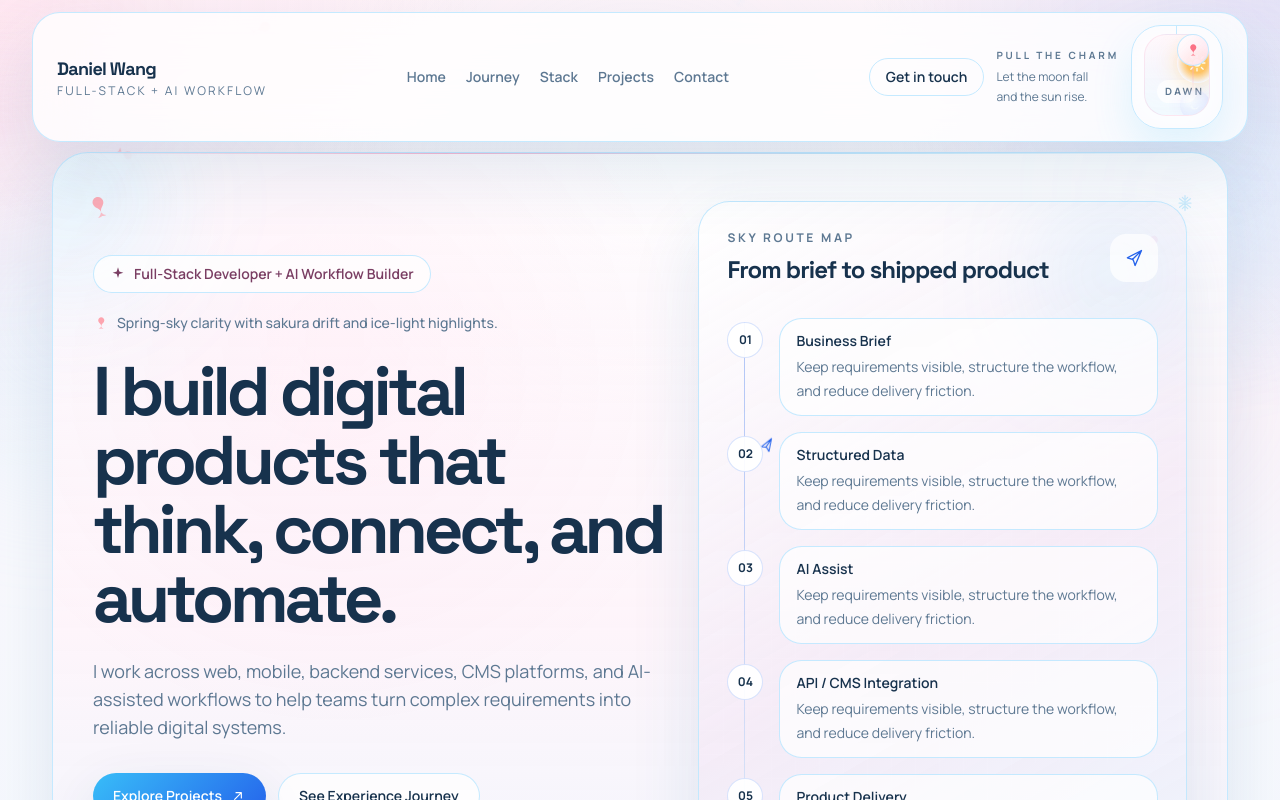
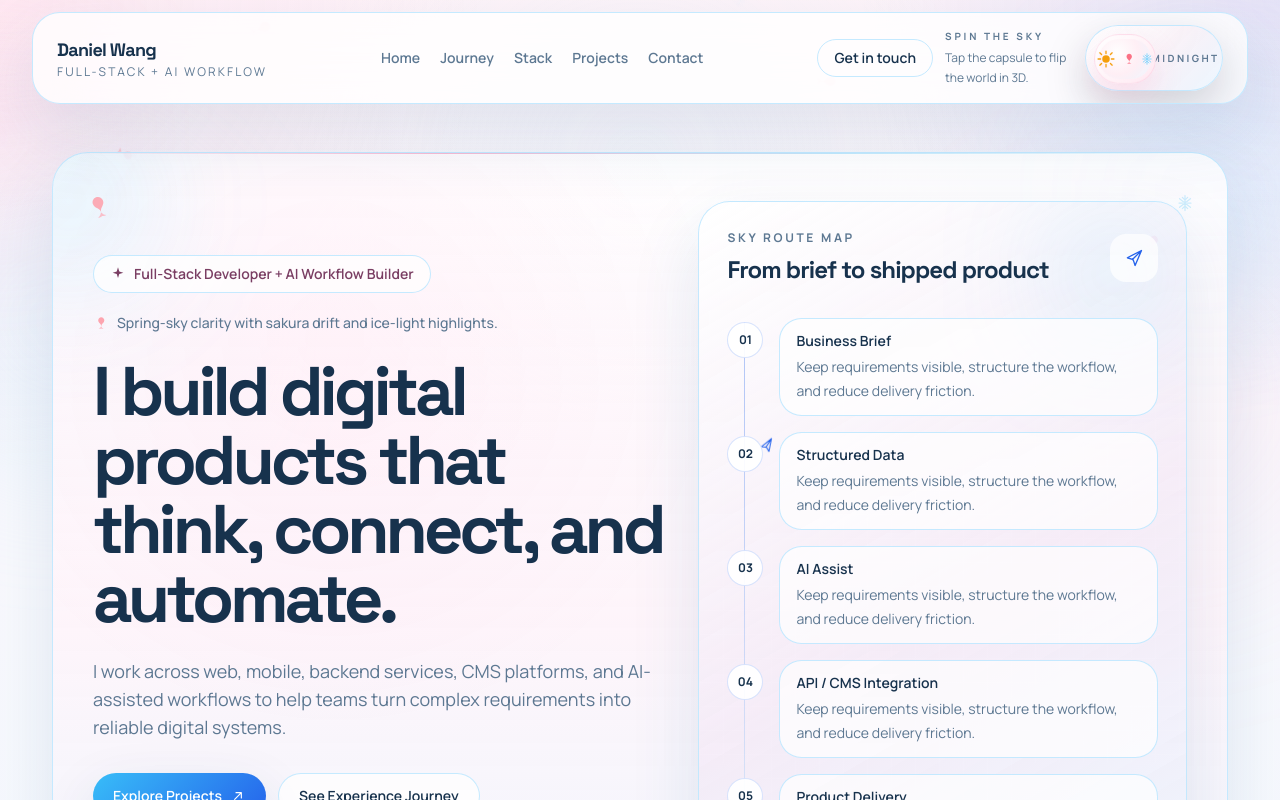
Before and after one commit to Daniel-Kai-WANG/Daniel-Wang-Latest-Portfolio, a React (Vite) app: page / in a window 1280 px wide. Shown: the top 800 px of the page. Built offline with nearby package versions, Linux system fonts and the light colour scheme.

Commit message:
feat: add 3d theme shift

```diff
--- /dev/null
+++ b/src/components/animation/ThemeShiftBackdrop.tsx
@@ -0,0 +1,134 @@
+import { motion, useReducedMotion } from 'framer-motion'
+import { useTheme } from '../../hooks/useTheme'
+import { MoonIcon, SunIcon } from '../common/Icons'
+
+type ThemeShiftBackdropProps = {
+  variant?: 'section' | 'card'
+}
+
+export function ThemeShiftBackdrop({ variant = 'section' }: ThemeShiftBackdropProps) {
+  const { isThemeShifting, themeShiftDirection, themeShiftKey } = useTheme()
+  const reduceMotion = useReducedMotion()
+
+  if (!isThemeShifting || !themeShiftDirection) {
+    return null
+  }
+
+  const lightToDark = themeShiftDirection === 'light-to-dark'
+  const isCard = variant === 'card'
+  const sunSize = isCard ? 72 : 118
+  const moonSize = isCard ? 62 : 102
+
+  if (reduceMotion) {
+    return (
+      <div
+        className="pointer-events-none absolute inset-0 z-[1]"
+        style={{
+          background: lightToDark
+            ? 'linear-gradient(180deg, rgba(255,191,102,0.12), rgba(34,211,238,0.12))'
+            : 'linear-gradient(180deg, rgba(148,163,184,0.1), rgba(255,214,235,0.16))',
+        }}
+      />
+    )
+  }
+
+  return (
+    <div key={themeShiftKey} className="pointer-events-none absolute inset-0 z-[1] overflow-hidden">
+      <motion.div
+        className="absolute inset-0"
+        initial={{ opacity: 0 }}
+        animate={{ opacity: [0, 0.5, 0] }}
+        transition={{ duration: 1.05, ease: 'easeInOut' }}
+        style={{
+          background: lightToDark
+            ? 'linear-gradient(180deg, rgba(255,214,148,0.18), rgba(123,92,255,0.12), rgba(34,211,238,0.12))'
+            : 'linear-gradient(180deg, rgba(122,92,255,0.12), rgba(255,228,239,0.18), rgba(196,232,255,0.16))',
+        }}
+      />
+
+      <motion.div
+        className="absolute rounded-full blur-2xl"
+        initial={{
+          left: lightToDark ? '-10%' : '64%',
+          top: lightToDark ? '68%' : '6%',
+          opacity: 0,
+          scale: 0.7,
+        }}
+        animate={{
+          left: lightToDark ? ['-10%', '18%', '42%'] : ['64%', '42%', '14%'],
+          top: lightToDark ? ['68%', '34%', '82%'] : ['6%', '30%', '74%'],
+          opacity: [0, 0.7, 0],
+          scale: [0.74, 1, 0.9],
+        }}
+        transition={{ duration: 1.1, ease: [0.22, 1, 0.36, 1] }}
+        style={{
+          width: `${sunSize}px`,
+          height: `${sunSize}px`,
+          background:
+            'radial-gradient(circle, rgba(255,214,120,0.88), rgba(255,166,66,0.55), transparent 72%)',
+        }}
+      />
+      <motion.div
+        className="absolute flex items-center justify-center rounded-full"
+        initial={{
+          left: lightToDark ? '-7%' : '68%',
+          top: lightToDark ? '69%' : '8%',
+          opacity: 0,
+          scale: 0.82,
+        }}
+        animate={{
+          left: lightToDark ? ['-7%', '20%', '44%'] : ['68%', '44%', '16%'],
+          top: lightToDark ? ['69%', '35%', '83%'] : ['8%', '31%', '75%'],
+          opacity: [0, 0.95, 0],
+          scale: [0.82, 1, 0.94],
+        }}
+        transition={{ duration: 1.1, ease: [0.22, 1, 0.36, 1] }}
+        style={{ width: `${sunSize}px`, height: `${sunSize}px` }}
+      >
+        <SunIcon className="size-7 text-amber-50" />
+      </motion.div>
+
+      <motion.div
+        className="absolute rounded-full blur-2xl"
+        initial={{
+          left: lightToDark ? '72%' : '-12%',
+          top: lightToDark ? '8%' : '76%',
+          opacity: 0,
+          scale: 0.72,
+        }}
+        animate={{
+          left: lightToDark ? ['72%', '48%', '20%'] : ['-12%', '18%', '46%'],
+          top: lightToDark ? ['8%', '30%', '76%'] : ['76%', '36%', '6%'],
+          opacity: [0, 0.7, 0],
+          scale: [0.72, 0.96, 0.88],
+        }}
+        transition={{ duration: 1.12, ease: [0.22, 1, 0.36, 1] }}
+        style={{
+          width: `${moonSize}px`,
+          height: `${moonSize}px`,
+          background:
+            'radial-gradient(circle at 35% 35%, rgba(255,255,255,0.82), rgba(197,203,255,0.48), transparent 74%)',
+        }}
+      />
+      <motion.div
+        className="absolute flex items-center justify-center rounded-full"
+        initial={{
+          left: lightToDark ? '74%' : '-9%',
+          top: lightToDark ? '10%' : '77%',
+          opacity: 0,
+          scale: 0.82,
+        }}
+        animate={{
+          left: lightToDark ? ['74%', '50%', '22%'] : ['-9%', '20%', '48%'],
+          top: lightToDark ? ['10%', '31%', '77%'] : ['77%', '37%', '8%'],
+          opacity: [0, 0.92, 0],
+          scale: [0.82, 1, 0.94],
+        }}
+        transition={{ duration: 1.12, ease: [0.22, 1, 0.36, 1] }}
+        style={{ width: `${moonSize}px`, height: `${moonSize}px` }}
+      >
+        <MoonIcon className="size-6 text-slate-50" />
+      </motion.div>
+    </div>
+  )
+}
--- a/src/components/common/SectionHeading.tsx
+++ b/src/components/common/SectionHeading.tsx
@@ -12,7 +12,7 @@ export function SectionHeading({
   className,
 }: SectionHeadingProps) {
   return (
-    <div className={cn('max-w-2xl', className)}>
+    <div className={cn('relative z-10 max-w-2xl', className)}>
       <h2 className="font-display text-3xl font-bold tracking-[-0.04em] text-[var(--color-text)] sm:text-4xl">
         {title}
       </h2>
--- a/src/components/sections/SignatureDivider.tsx
+++ b/src/components/sections/SignatureDivider.tsx
@@ -1,14 +1,16 @@
 import { motion } from 'framer-motion'
 import { useTheme } from '../../hooks/useTheme'
+import { ThemeShiftBackdrop } from '../animation/ThemeShiftBackdrop'
 import { JellyfishIcon, MusicNoteIcon, PetalIcon, SnowflakeIcon } from '../common/Icons'
 
 export function SignatureDivider() {
   const { theme } = useTheme()
 
   return (
-    <div className="overflow-hidden rounded-[1.8rem] border px-4 py-3 sm:px-5">
+    <div className="relative overflow-hidden rounded-[1.8rem] border px-4 py-3 sm:px-5">
+      <ThemeShiftBackdrop variant="card" />
       <motion.div
-        className="flex items-center gap-3 whitespace-nowrap"
+        className="relative z-10 flex items-center gap-3 whitespace-nowrap"
         animate={{ x: ['0%', '-8%', '0%'] }}
         transition={{ duration: 9, ease: 'easeInOut', repeat: Infinity }}
       >
--- a/src/components/theme/ThemeProvider.tsx
+++ b/src/components/theme/ThemeProvider.tsx
@@ -1,9 +1,11 @@
-import { startTransition, useEffect, useState } from 'react'
+import { startTransition, useEffect, useRef, useState } from 'react'
 import type { PropsWithChildren } from 'react'
 import type { ThemeMode } from '../../types/content'
 import { ThemeContext } from './theme-context'
+import type { ThemeShiftDirection } from './theme-context'
 
 const STORAGE_KEY = 'daniel-portfolio-theme'
+const SHIFT_DURATION_MS = 1180
 
 function readTheme(): ThemeMode {
   if (typeof window === 'undefined') {
@@ -16,16 +18,49 @@ function readTheme(): ThemeMode {
 
 export function ThemeProvider({ children }: PropsWithChildren) {
   const [theme, updateTheme] = useState<ThemeMode>(() => readTheme())
+  const [isThemeShifting, setIsThemeShifting] = useState(false)
+  const [themeShiftDirection, setThemeShiftDirection] = useState<ThemeShiftDirection>(null)
+  const [themeShiftKey, setThemeShiftKey] = useState(0)
+  const shiftTimerRef = useRef<number | null>(null)
 
   useEffect(() => {
     document.documentElement.dataset.theme = theme
     window.localStorage.setItem(STORAGE_KEY, theme)
   }, [theme])
 
+  useEffect(() => {
+    return () => {
+      if (shiftTimerRef.current !== null) {
+        window.clearTimeout(shiftTimerRef.current)
+      }
+    }
+  }, [])
+
   const setTheme = (nextTheme: ThemeMode) => {
+    if (nextTheme === theme) {
+      return
+    }
+
+    const nextDirection: ThemeShiftDirection =
+      theme === 'light' ? 'light-to-dark' : 'dark-to-light'
+
+    if (shiftTimerRef.current !== null) {
+      window.clearTimeout(shiftTimerRef.current)
+    }
+
+    setThemeShiftDirection(nextDirection)
+    setThemeShiftKey((value) => value + 1)
+    setIsThemeShifting(true)
+
     startTransition(() => {
       updateTheme(nextTheme)
     })
+
+    shiftTimerRef.current = window.setTimeout(() => {
+      setIsThemeShifting(false)
+      setThemeShiftDirection(null)
+      shiftTimerRef.current = null
+    }, SHIFT_DURATION_MS)
   }
 
   const toggleTheme = () => {
@@ -33,7 +68,16 @@ export function ThemeProvider({ children }: PropsWithChildren) {
   }
 
   return (
-    <ThemeContext.Provider value={{ theme, setTheme, toggleTheme }}>
+    <ThemeContext.Provider
+      value={{
+        theme,
+        setTheme,
+        toggleTheme,
+        isThemeShifting,
+        themeShiftDirection,
+        themeShiftKey,
+      }}
+    >
       {children}
     </ThemeContext.Provider>
   )
--- a/src/components/theme/ThemeToggle.tsx
+++ b/src/components/theme/ThemeToggle.tsx
@@ -1,52 +1,27 @@
 import { motion, useReducedMotion } from 'framer-motion'
-import { useState } from 'react'
-import type { PanInfo } from 'framer-motion'
-import { MoonIcon, PetalIcon, SnowflakeIcon, SunIcon } from '../common/Icons'
-import { cn } from '../../lib/cn'
+import {
+  JellyfishIcon,
+  MoonIcon,
+  MusicNoteIcon,
+  PetalIcon,
+  SnowflakeIcon,
+  SunIcon,
+} from '../common/Icons'
 import { useTheme } from '../../hooks/useTheme'
-
-const PULL_THRESHOLD = 34
-const MAX_PULL = 58
 
 export function ThemeToggle() {
   const { theme, toggleTheme } = useTheme()
   const reduceMotion = useReducedMotion()
-  const [dragDistance, setDragDistance] = useState(0)
-  const [isDragging, setIsDragging] = useState(false)
-
-  const baseProgress = theme === 'light' ? 1 : 0
-  const previewProgress = isDragging
-    ? Math.min(
-        1,
-        Math.max(0, theme === 'light' ? 1 - dragDistance / MAX_PULL : dragDistance / MAX_PULL),
-      )
-    : baseProgress
-
-  const handleDrag = (_event: MouseEvent | TouchEvent | PointerEvent, info: PanInfo) => {
-    setDragDistance(Math.max(0, Math.min(MAX_PULL, info.offset.y)))
-  }
-
-  const handleDragEnd = (
-    _event: MouseEvent | TouchEvent | PointerEvent,
-    info: PanInfo,
-  ) => {
-    const shouldToggle = info.offset.y > PULL_THRESHOLD || info.velocity.y > 260
-    setIsDragging(false)
-    setDragDistance(0)
-
-    if (shouldToggle) {
-      toggleTheme()
-    }
-  }
+  const isLight = theme === 'light'
 
   return (
     <div className="flex items-center gap-3">
       <div className="hidden xl:block">
         <p className="text-[10px] font-bold uppercase tracking-[0.28em] text-[var(--color-muted)]">
-          Pull the charm
+          Spin the sky
         </p>
-        <p className="mt-1 max-w-[7rem] text-xs leading-5 text-[var(--color-muted)]">
-          Let the moon fall and the sun rise.
+        <p className="mt-1 max-w-[8rem] text-xs leading-5 text-[var(--color-muted)]">
+          Tap the capsule to flip the world in 3D.
         </p>
       </div>
 
@@ -54,131 +29,92 @@ export function ThemeToggle() {
         type="button"
         aria-label="Toggle portfolio theme"
         aria-pressed={theme === 'dark'}
-        onClick={() => {
-          if (!isDragging) {
-            toggleTheme()
-          }
-        }}
-        className={cn(
-          'relative inline-flex h-[104px] w-[92px] items-end justify-center overflow-hidden rounded-[30px] border px-3 pb-3 pt-2 text-left backdrop-blur-xl',
-          theme === 'light'
-            ? 'bg-white/82 text-sky-700 shadow-[0_18px_40px_rgba(56,189,248,0.14)]'
-            : 'bg-black/28 text-fuchsia-200 shadow-[0_18px_46px_rgba(124,92,255,0.22)]',
-        )}
+        onClick={toggleTheme}
+        className="group relative inline-flex h-[66px] w-[138px] items-center rounded-full border px-2 shadow-[0_18px_44px_rgba(15,23,42,0.18)] backdrop-blur-xl"
         style={{
           borderColor: 'var(--color-border)',
+          background: isLight
+            ? 'linear-gradient(135deg, rgba(255,255,255,0.88), rgba(248,239,246,0.94), rgba(235,246,255,0.92))'
+            : 'linear-gradient(135deg, rgba(17,18,29,0.94), rgba(24,17,37,0.96), rgba(12,23,42,0.9))',
+          transformStyle: 'preserve-3d',
+          perspective: '1000px',
         }}
       >
-        <div className="pointer-events-none absolute inset-x-0 top-0 flex justify-center">
-          <div className="h-4 w-px bg-[var(--color-border)]" />
+        <div className="absolute inset-0 rounded-full bg-[radial-gradient(circle_at_top,rgba(255,255,255,0.24),transparent_55%)]" />
+
+        <div className="relative flex w-full items-center justify-between px-3 text-[10px] font-bold uppercase tracking-[0.24em] text-[var(--color-muted)]">
+          <span className="inline-flex items-center gap-1.5">
+            <PetalIcon className="size-3.5 text-rose-300" />
+            Dawn
+          </span>
+          <span className="inline-flex items-center gap-1.5">
+            Midnight
+            <MusicNoteIcon className="size-3.5 text-fuchsia-200" />
+          </span>
         </div>
 
         <motion.div
-          drag={reduceMotion ? false : 'y'}
-          dragConstraints={{ top: 0, bottom: MAX_PULL }}
-          dragElastic={0.06}
-          onDragStart={() => setIsDragging(true)}
-          onDrag={handleDrag}
-          onDragEnd={handleDragEnd}
-          animate={{ y: isDragging ? dragDistance : 0 }}
-          transition={{ duration: 0.14, ease: 'easeOut' }}
-          className="absolute left-1/2 top-2 z-20 flex h-8 w-8 -translate-x-1/2 items-center justify-center rounded-full border"
+          className="absolute left-2 top-2 flex h-[50px] w-[62px] items-center justify-center rounded-full border"
+          animate={{
+            x: isLight ? 0 : 62,
+            rotateY: isLight ? 0 : 180,
+            rotateX: isLight ? -6 : 8,
+          }}
+          transition={
+            reduceMotion
+              ? { duration: 0 }
+              : { type: 'spring', stiffness: 260, damping: 20, mass: 0.8 }
+          }
           style={{
-            borderColor: 'var(--color-border)',
-            background:
-              theme === 'light'
-                ? 'linear-gradient(135deg, rgba(255,255,255,0.98), rgba(255,223,236,0.92))'
-                : 'linear-gradient(135deg, rgba(255,79,216,0.96), rgba(124,92,255,0.94))',
+            transformStyle: 'preserve-3d',
+            borderColor: isLight ? 'rgba(246,168,200,0.26)' : 'rgba(255,255,255,0.1)',
+            background: isLight
+              ? 'linear-gradient(135deg, rgba(255,255,255,0.98), rgba(255,232,241,0.96))'
+              : 'linear-gradient(135deg, rgba(255,89,219,0.94), rgba(124,92,255,0.96), rgba(34,211,238,0.86))',
+            boxShadow: isLight
+              ? '0 14px 28px rgba(246,168,200,0.24)'
+              : '0 16px 30px rgba(2,6,23,0.4)',
           }}
         >
-          <div
-            className="absolute left-1/2 top-full h-7 w-px -translate-x-1/2"
+          <motion.div
+            className="absolute inset-1 rounded-full"
+            animate={{
+              rotateY: isLight ? 0 : 180,
+            }}
+            transition={reduceMotion ? { duration: 0 } : { duration: 0.72, ease: [0.22, 1, 0.36, 1] }}
             style={{
-              background:
-                theme === 'light'
-                  ? 'linear-gradient(180deg, rgba(246,168,200,0.72), transparent)'
-                  : 'linear-gradient(180deg, rgba(255,255,255,0.34), transparent)',
-            }}
-          />
-          {theme === 'light' ? (
-            <PetalIcon className="size-4 text-rose-400" />
-          ) : (
-            <SnowflakeIcon className="size-4 text-white" />
-          )}
-        </motion.div>
-
-        <div
-          className="relative h-full w-full overflow-hidden rounded-[22px] border"
-          style={{
-            borderColor:
-              theme === 'light'
-                ? 'rgba(246,168,200,0.24)'
-                : 'rgba(255,255,255,0.12)',
-            background:
-              theme === 'light'
-                ? 'linear-gradient(180deg, rgba(255,249,252,0.98), rgba(236,248,255,0.95))'
-                : 'linear-gradient(180deg, rgba(16,16,24,0.98), rgba(23,16,38,0.94), rgba(12,21,39,0.92))',
-          }}
-        >
-          <div
-            className="absolute inset-x-2 top-2 h-8 rounded-full blur-xl"
-            style={{
-              opacity: theme === 'light' ? 0.35 : 0.4,
-              background:
-                theme === 'light'
-                  ? 'rgba(255,214,235,0.72)'
-                  : 'rgba(255,79,216,0.46)',
+              transformStyle: 'preserve-3d',
+              background: isLight
+                ? 'radial-gradient(circle at 35% 35%, rgba(255,255,255,0.96), rgba(255,239,245,0.96), rgba(235,246,255,0.92))'
+                : 'radial-gradient(circle at 35% 35%, rgba(255,255,255,0.16), rgba(255,79,216,0.46), rgba(34,211,238,0.22))',
             }}
           />
 
           <motion.div
-            className="absolute left-1/2 z-10 flex size-10 -translate-x-1/2 items-center justify-center rounded-full"
-            animate={{
-              y: 50 - previewProgress * 42,
-              opacity: 0.35 + previewProgress * 0.65,
-              scale: 0.82 + previewProgress * 0.18,
-            }}
-            transition={{ duration: reduceMotion ? 0 : 0.9, ease: [0.22, 1, 0.36, 1] }}
-            style={{
-              background:
-                'radial-gradient(circle, rgba(255,211,102,1), rgba(255,186,75,0.86), transparent 70%)',
-              boxShadow: '0 0 20px rgba(255,192,87,0.42)',
-            }}
+            className="relative z-10 flex items-center justify-center"
+            animate={{ rotateY: isLight ? 0 : 180 }}
+            transition={reduceMotion ? { duration: 0 } : { duration: 0.72, ease: [0.22, 1, 0.36, 1] }}
+            style={{ transformStyle: 'preserve-3d' }}
           >
-            <SunIcon className="size-5 text-amber-50" />
+            {isLight ? (
+              <div className="flex items-center gap-1.5">
+                <SunIcon className="size-5 text-amber-500" />
+                <div className="flex items-center gap-1">
+                  <PetalIcon className="size-3.5 text-rose-400" />
+                  <SnowflakeIcon className="size-3.5 text-sky-300" />
+                </div>
+              </div>
+            ) : (
+              <div className="flex items-center gap-1.5">
+                <MoonIcon className="size-5 text-slate-50" />
+                <div className="flex items-center gap-1">
+                  <MusicNoteIcon className="size-3.5 text-fuchsia-100" />
+                  <JellyfishIcon className="size-4 text-cyan-100" />
+                </div>
+              </div>
+            )}
           </motion.div>
-
-          <motion.div
-            className="absolute left-1/2 z-10 flex size-9 -translate-x-1/2 items-center justify-center rounded-full"
-            animate={{
-              y: 8 + previewProgress * 44,
-              opacity: 1 - previewProgress * 0.7,
-              scale: 1 - previewProgress * 0.16,
-            }}
-            transition={{ duration: reduceMotion ? 0 : 0.9, ease: [0.22, 1, 0.36, 1] }}
-            style={{
-              background:
-                'radial-gradient(circle at 35% 35%, rgba(255,255,255,0.86), rgba(197,203,255,0.78), rgba(124,92,255,0.7))',
-              boxShadow: '0 0 22px rgba(124,92,255,0.22)',
-            }}
-          >
-            <MoonIcon className="size-4 text-slate-50" />
-          </motion.div>
-
-          <div className="absolute inset-x-0 bottom-0 h-12 bg-gradient-to-t from-white/25 to-transparent dark:from-black/20" />
-          <div
-            className="absolute inset-x-3 bottom-3 rounded-full px-2 py-1 text-center text-[10px] font-bold uppercase tracking-[0.24em]"
-            style={{
-              background:
-                theme === 'light'
-                  ? 'rgba(255,255,255,0.72)'
-                  : 'rgba(255,255,255,0.07)',
-              color: 'var(--color-muted)',
-            }}
-          >
-            {theme === 'light' ? 'Dawn' : 'Stage'}
-          </div>
-        </div>
+        </motion.div>
       </button>
     </div>
   )
--- a/src/components/theme/theme-context.ts
+++ b/src/components/theme/theme-context.ts
@@ -1,10 +1,15 @@
 import { createContext } from 'react'
 import type { ThemeMode } from '../../types/content'
+
+export type ThemeShiftDirection = 'light-to-dark' | 'dark-to-light' | null
 
 export type ThemeContextValue = {
   theme: ThemeMode
   setTheme: (theme: ThemeMode) => void
   toggleTheme: () => void
+  isThemeShifting: boolean
+  themeShiftDirection: ThemeShiftDirection
+  themeShiftKey: number
 }
 
 export const ThemeContext = createContext<ThemeContextValue | null>(null)
```
Also changed, not shown: src/components/sections/ContactSection.tsx (+11 -5 lines), src/components/sections/ExperienceSection.tsx (+9 -3 lines), src/components/sections/HeroSection.tsx (+5 -2 lines), src/components/sections/ProjectsSection.tsx (+9 -3 lines), src/components/sections/ResumeUnavailableSection.tsx (+8 -5 lines), src/components/sections/TechStackSection.tsx (+9 -3 lines).
